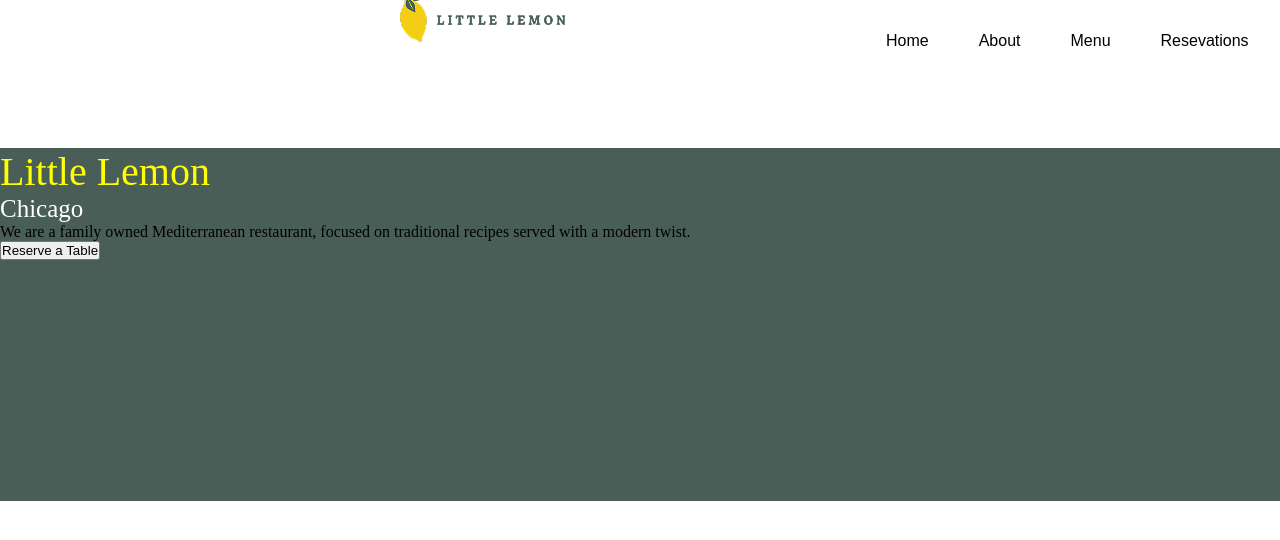
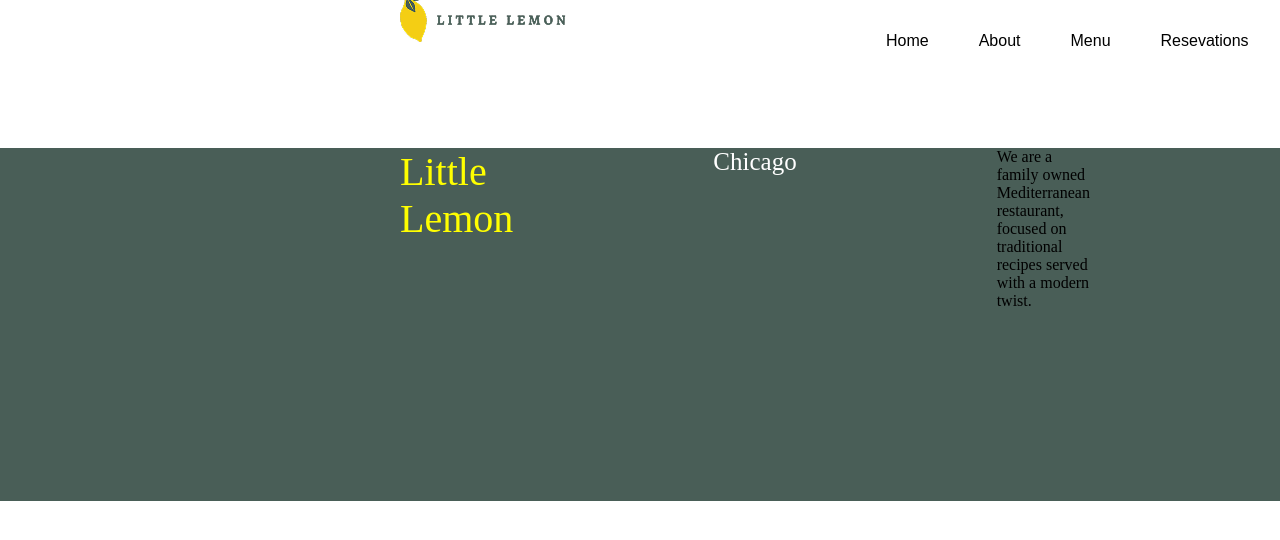
Before and after one commit to gabrieljcoutinho/PROJETO_Little-Lemon, a React (Create React App) app: page / in a window 1280 px wide. Shown: the top 540 px of the page. Built offline with nearby package versions, Linux system fonts and the light colour scheme.

Commit message:
css estilo

```diff
--- a/src/css/mainPrincipal.css
+++ b/src/css/mainPrincipal.css
@@ -2,6 +2,9 @@
     background-color: #495E57;
     margin-top: 5rem;
     height: 353.38px;
+    display: flex;
+    padding-left: 25rem;
+    gap: 200px;
 }
 
 .pMainConteudoPrinciapal {
@@ -15,3 +18,10 @@
     font-family: Markazi Text;
     font-size: 25px;
 }
+
+.imgMainPrincipal {
+    border-radius: 30px;
+    width: 500px;
+    height: 500px;
+    margin-top: -50px;
+}
```
